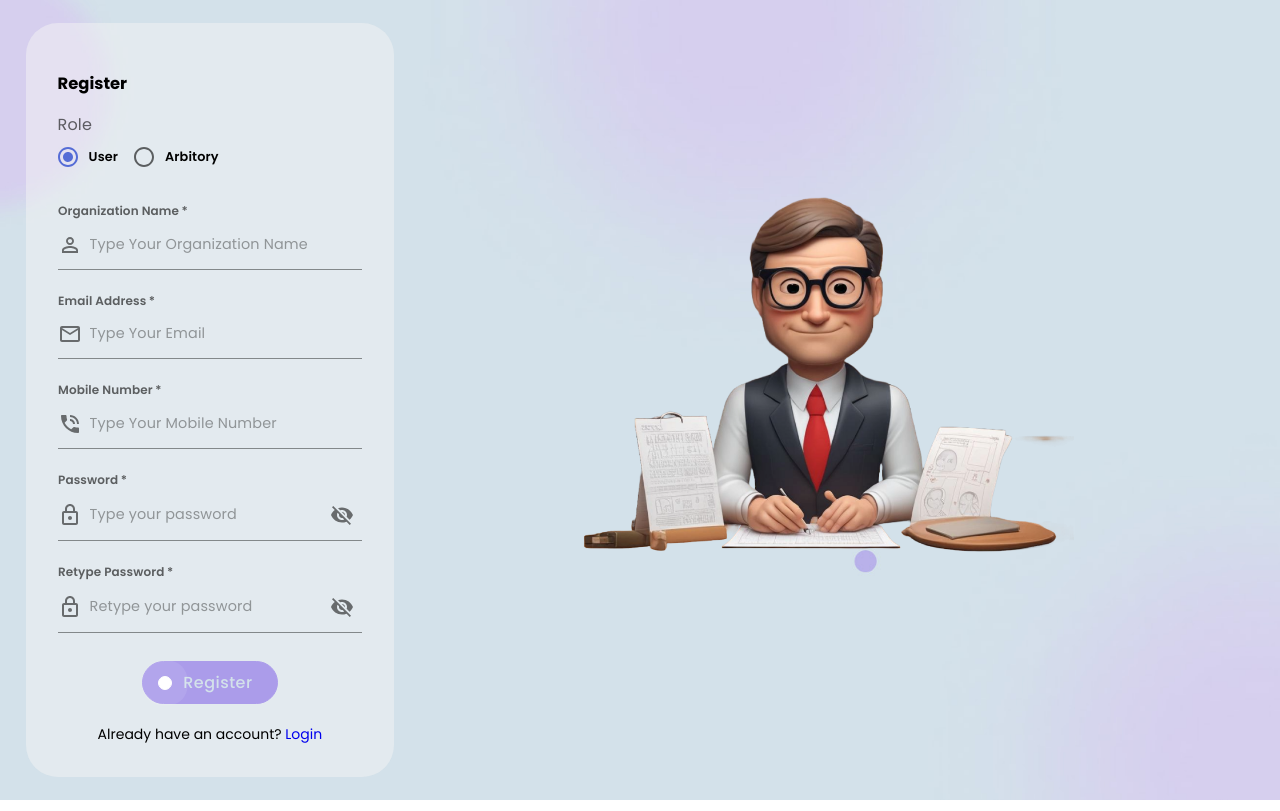
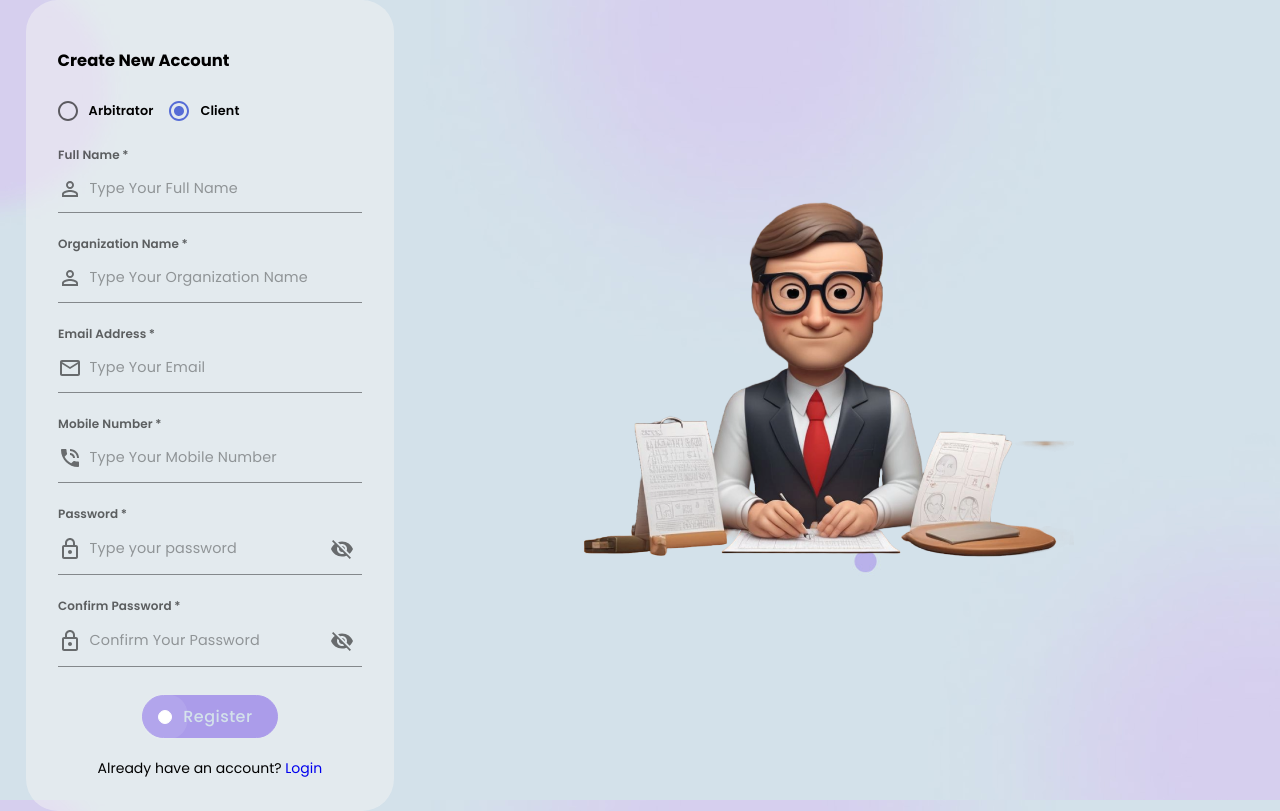
Before and after one commit to Recqarz/ODR_Frontend, a React (Vite) app: page /register in a window 1280 px wide. Built offline with nearby package versions, Linux system fonts and the light colour scheme.

Commit message:
Create new Reser password page

```diff
--- a/src/components/Login/Login.css
+++ b/src/components/Login/Login.css
@@ -4,7 +4,8 @@
 .left-form {width: 30%;}
 .login-box {background: rgba(244, 244, 244, 0.5);padding: 2rem 2rem;border-radius: 2rem;max-width: 440px;margin: 0px auto;}
 .chouse-sec label span {font-weight: 600;font-size: 0.8rem;}
-.custom-form label {font-weight: 600; font-size: 1rem; margin-bottom: 10px;}
+.custom-form label {font-weight: 600; font-size: 1rem;}
+.custom-form .chouse-sec label {}
 .login-box label + div {padding: 10px 0px;}
 .login-box label + div input {background: none;font-size: 0.9rem;}
 .forgot-password {font-size: 0.8rem;text-align: right;}
--- a/src/components/Login/Register.jsx
+++ b/src/components/Login/Register.jsx
@@ -87,22 +87,22 @@ const Register = () => {
         <div className="form-sec">
           <div className="left-form">
             <div className="form-box login-box">
-              <h3>Register</h3>
+              <h3>Create New Account</h3>
               <div className="register-form custom-form">
                 <Box component="form" onSubmit={handleSubmit}>
 
                 <div className="chouse-sec">
-                    <FormLabel component="legend">Role</FormLabel>
+                    {/* <FormLabel component="legend">Role</FormLabel> */}
                     <RadioGroup row value={role} onChange={handleRoleChange}>
-                      <FormControlLabel value="user" control={<Radio />} label="User" />
-                      <FormControlLabel value="arbitory" control={<Radio />} label="Arbitory" />
+                      <FormControlLabel value="arbitrator" control={<Radio />} label="Arbitrator" />
+                      <FormControlLabel value="user" control={<Radio />} label="Client" />
                     </RadioGroup>
                 </div>
 
                   <TextField
                     id="name"
-                    label={role === 'user' ? "Organization Name" : "Full Name"}
-                    placeholder={role === 'user' ? "Type Your Organization Name" : "Type Your Full Name"}
+                    label="Full Name"
+                    placeholder="Type Your Full Name"
                     margin="normal"
                     required
                     fullWidth
@@ -118,6 +118,25 @@ const Register = () => {
                     }}
                     variant="standard"
                   />
+                  {role === 'user' && <TextField
+                    id="org-name"
+                    label="Organization Name"
+                    placeholder="Type Your Organization Name"
+                    margin="normal"
+                    required
+                    fullWidth
+                    name="org-name"
+                    value={name}
+                    onChange={handleNameChange}
+                    InputProps={{
+                      startAdornment: (
+                        <InputAdornment position="start">
+                          <PersonOutlineIcon />
+                        </InputAdornment>
+                      ),
+                    }}
+                    variant="standard"
+                  />}
                   <TextField
                     id="email"
                     label="Email Address"
@@ -188,8 +207,8 @@ const Register = () => {
                     required
                     fullWidth
                     name="retypePassword"
-                    label="Retype Password"
-                    placeholder="Retype your password"
+                    label="Confirm Password"
+                    placeholder="Confirm Your Password"
                     value={retypePassword}
                     onChange={handleRetypePasswordChange}
                     type={visibility ? "text" : "password"}
```
